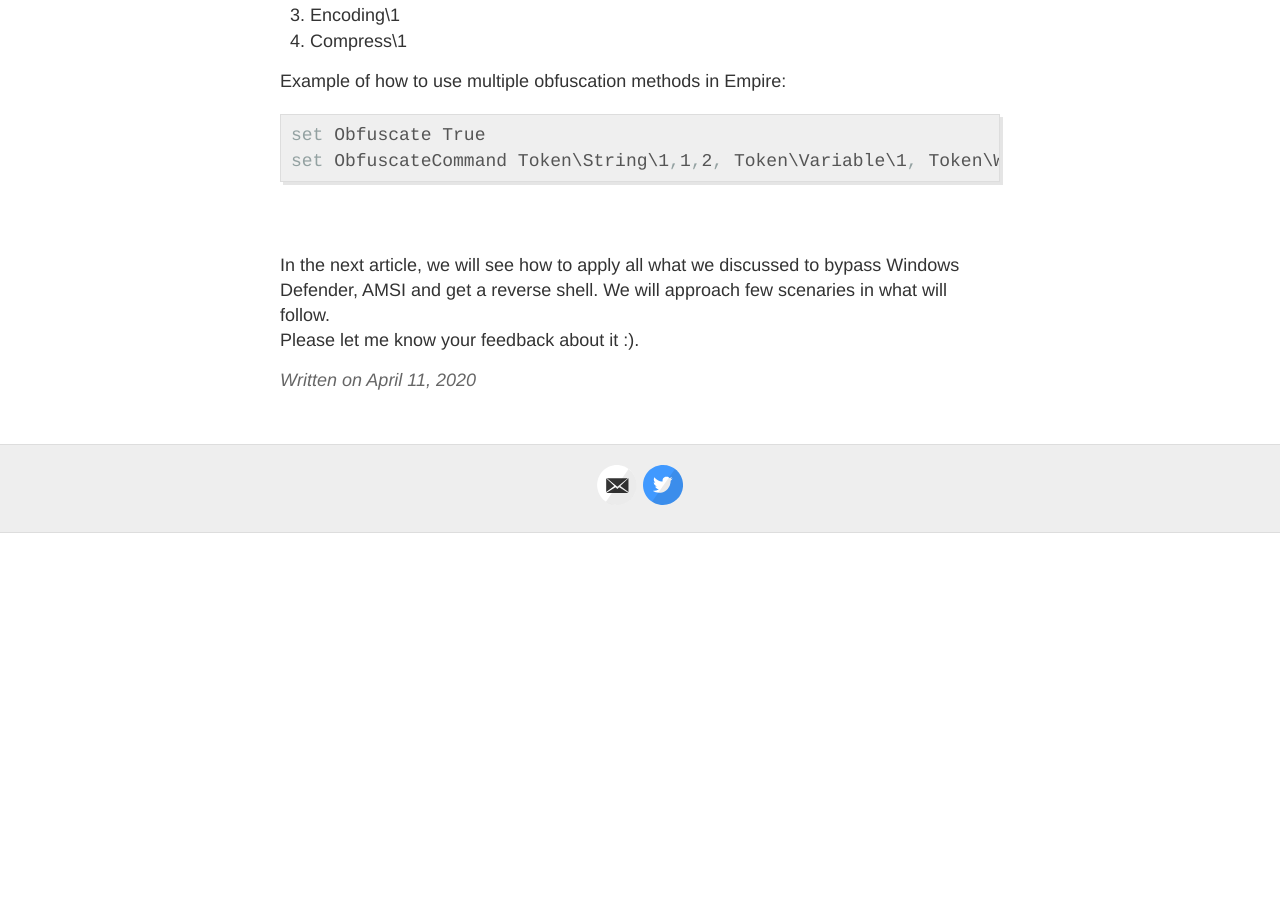
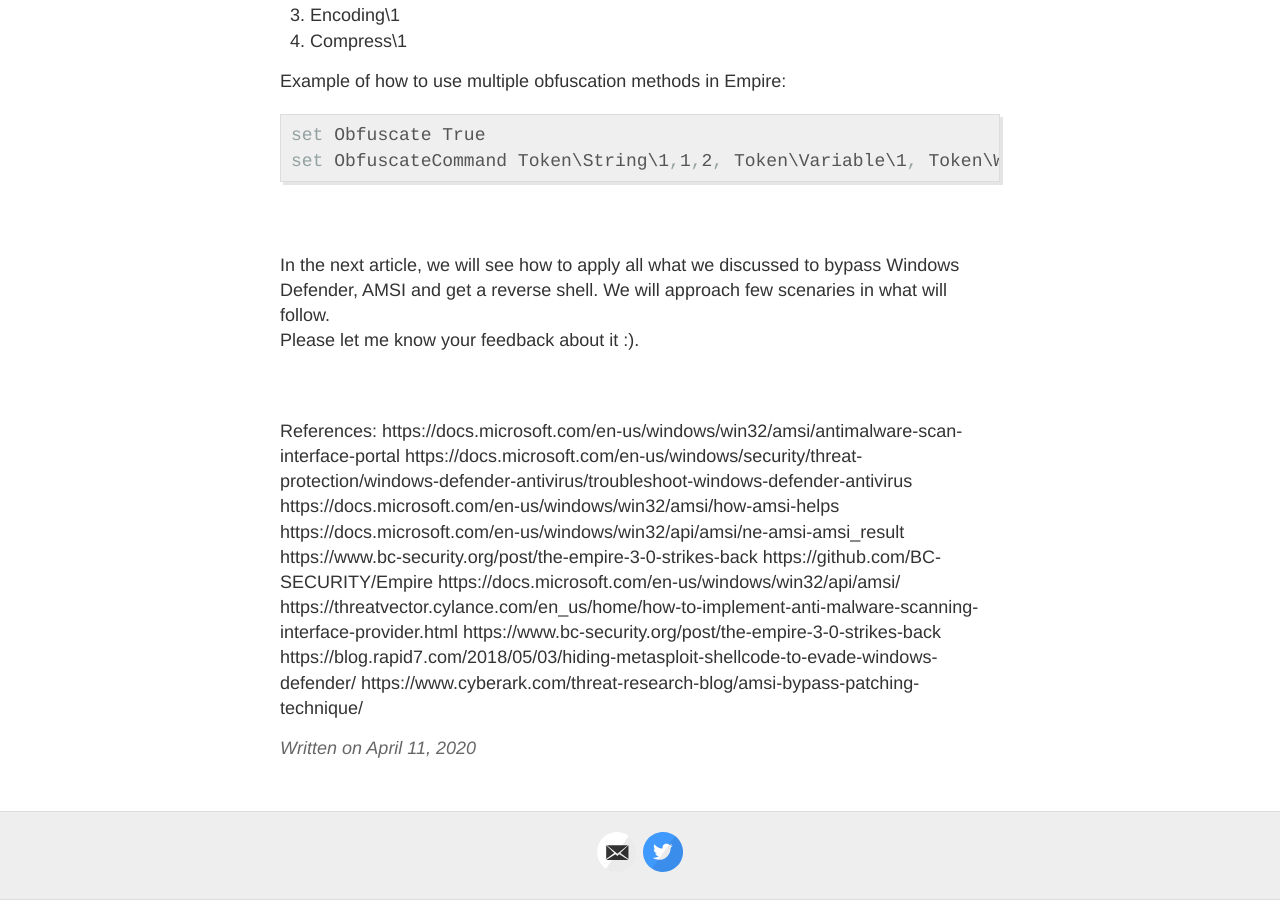
Before and after one commit to whmacmac/test, a Jekyll site: the page built from _posts/2020-04-11-RedTeam-Exercises-with-OpenSource-Tools-Part-1.md, in a window 1280 px wide and 900 px high, scrolled down 10760 px. Built offline with Jekyll 4.4.1, drawn with Linux system fonts in a browser that asks for light colours; before the commit the page ends 11293 px from its top, so only the background shows below that.

Commit message:
Update 2020-04-11-RedTeam-Exercises-with-OpenSource-Tools-Part-1.md

```diff
--- a/_posts/2020-04-11-RedTeam-Exercises-with-OpenSource-Tools-Part-1.md
+++ b/_posts/2020-04-11-RedTeam-Exercises-with-OpenSource-Tools-Part-1.md
@@ -257,4 +257,17 @@ set ObfuscateCommand Token\String\1,1,2, Token\Variable\1, Token\Whitespace\1,1,
 {% endhighlight %}
 
 <br/><br/> In the next article, we will see how to apply all what we discussed to bypass Windows Defender, AMSI and get a reverse shell. We will approach few scenaries in what will follow.<br/>
-Please let me know your feedback about it :).
+Please let me know your feedback about it :).<br/><br/><br/>
+
+References:
+https://docs.microsoft.com/en-us/windows/win32/amsi/antimalware-scan-interface-portal
+https://docs.microsoft.com/en-us/windows/security/threat-protection/windows-defender-antivirus/troubleshoot-windows-defender-antivirus
+https://docs.microsoft.com/en-us/windows/win32/amsi/how-amsi-helps
+https://docs.microsoft.com/en-us/windows/win32/api/amsi/ne-amsi-amsi_result
+https://www.bc-security.org/post/the-empire-3-0-strikes-back
+https://github.com/BC-SECURITY/Empire
+https://docs.microsoft.com/en-us/windows/win32/api/amsi/
+https://threatvector.cylance.com/en_us/home/how-to-implement-anti-malware-scanning-interface-provider.html
+https://www.bc-security.org/post/the-empire-3-0-strikes-back
+https://blog.rapid7.com/2018/05/03/hiding-metasploit-shellcode-to-evade-windows-defender/
+https://www.cyberark.com/threat-research-blog/amsi-bypass-patching-technique/
```
